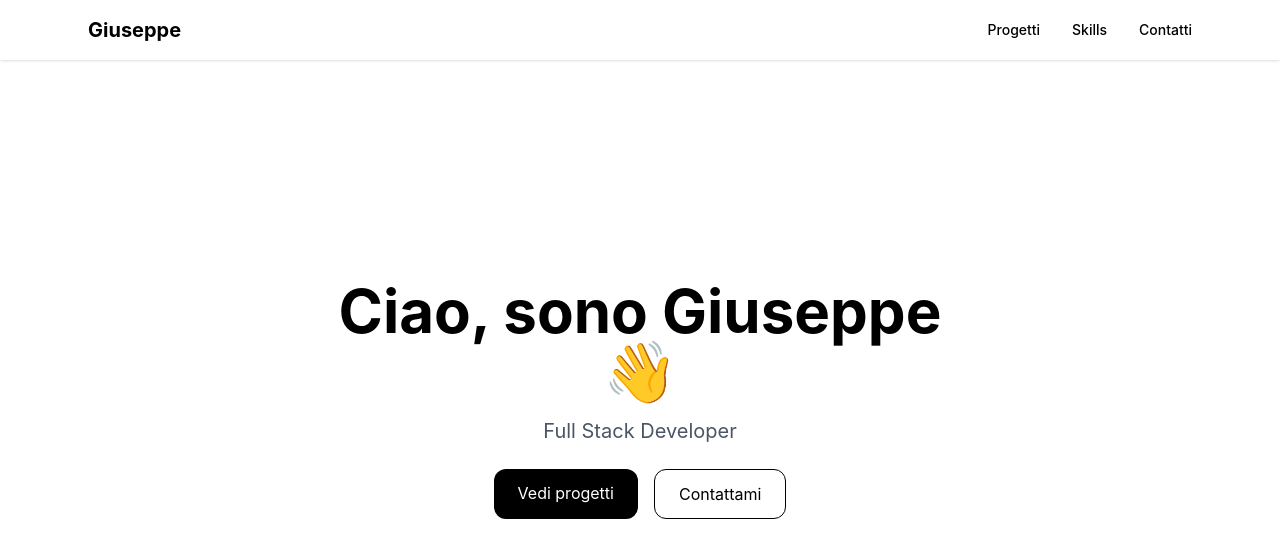
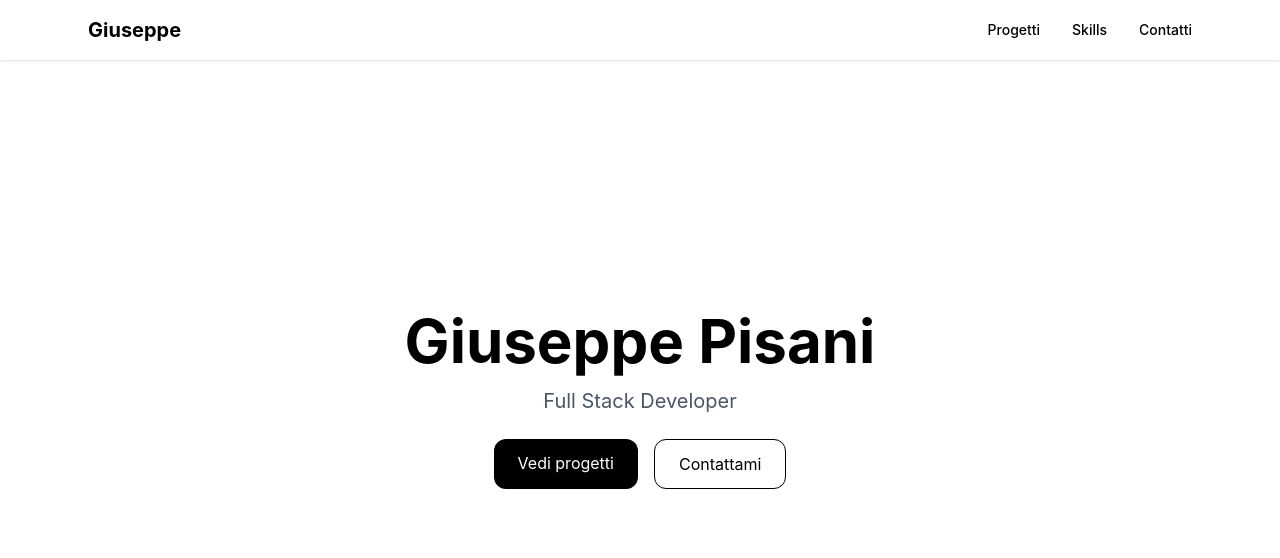
Before and after one commit to Forklein/portfolio, a React (Vite) app: page / in a window 1280 px wide. Shown: the top 558 px of the page. Built offline with nearby package versions, Linux system fonts and the light colour scheme.

Commit message:
change title

```diff
--- a/src/components/hero.tsx
+++ b/src/components/hero.tsx
@@ -4,7 +4,7 @@ const Hero = () => {
       <div className="text-center max-w-2xl">
 
         <h1 className="text-4xl md:text-6xl font-bold mb-4">
-          Ciao, sono Giuseppe 👋
+          Giuseppe Pisani
         </h1>
 
         <p className="text-lg md:text-xl text-gray-600 mb-6">
```
